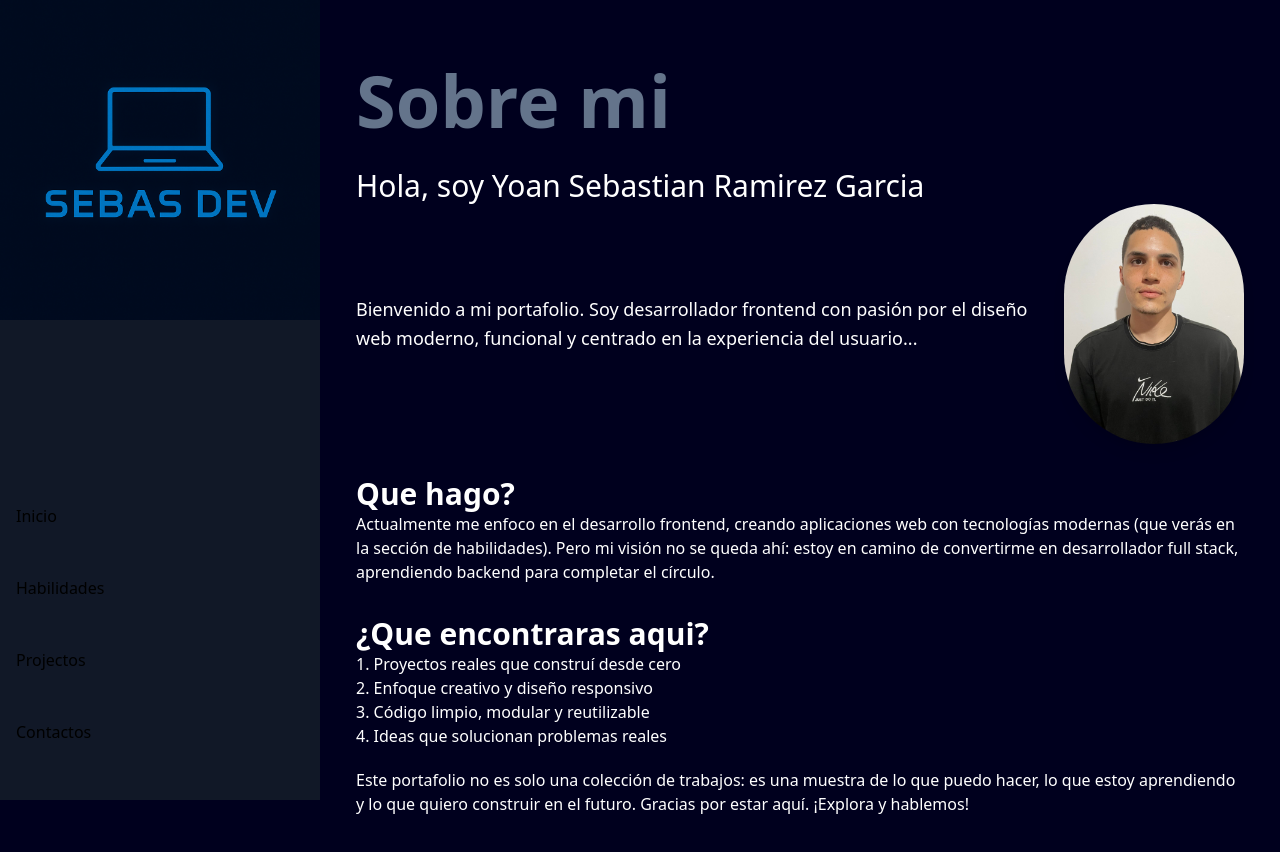
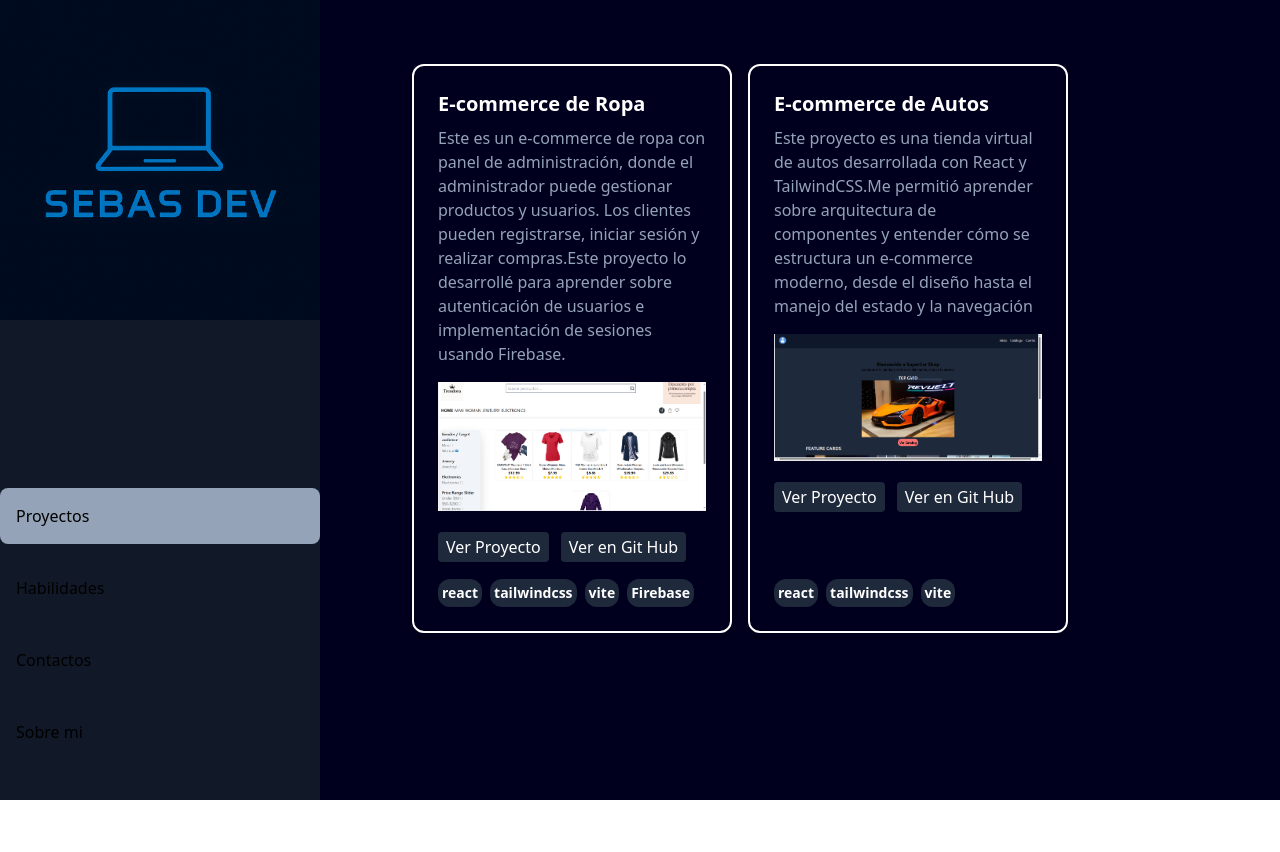
Before and after one commit to yoan2024/Portafolio, a React (Vite) app: page / in a window 1280 px wide. Shown: the top 852 px of the page. After the commit the page ends 800 px from the top, so only its background shows below. Built offline with nearby package versions, Linux system fonts and the light colour scheme.

Commit message:
mejorando el diseño del asidebar

```diff
--- a/src/App.jsx
+++ b/src/App.jsx
@@ -16,9 +16,9 @@ const App = () => {
         <div className="min-h-screen ml-0 sm:ml-36 md:ml-80 flex flex-col items-center w-full  py-16 px-4 ">
           <ShowNav />
           <Routes>
-            <Route path="/" element={<Home />} />
+            <Route path="/" element={<Projectos />} />
             <Route path="/habilidades" element={<Habilidades />} />
-            <Route path="/projectos" element={<Projectos />} />
+            <Route path="/sobre-mi" element={<Home />} />
             <Route path="/contacto" element={<Contacto />} />
           </Routes>
         </div>
--- a/src/components/Asidebar.tsx
+++ b/src/components/Asidebar.tsx
@@ -10,12 +10,16 @@ const Asidebar = () => {
     const url = location.pathname;
     function confiBg() {
       if (url === "/") {
+        setUseBg("/");
         console.log(url);
       } else if (url === "/habilidades") {
+        setUseBg("/habilidades");
         console.log(url);
-      } else if (url === "/projectos") {
+      } else if (url === "/sobre-mi") {
+        setUseBg("/sobre-mi");
         console.log(url);
-      } else if (url === "contactos") {
+      } else if (url === "/contacto") {
+        setUseBg("/contacto");
         console.log(url);
       }
     }
@@ -24,12 +28,12 @@ const Asidebar = () => {
   }, [location]);
 
   const handleRouter = (e) => {
-    if (e === "inicio") {
-      navigate("/");
+    if (e === "sobre-mi") {
+      navigate("/sobre-mi");
     } else if (e === "habilidades") {
       navigate("/habilidades");
-    } else if (e === "projectos") {
-      navigate("/projectos");
+    } else if (e === "proyectos") {
+      navigate("/");
     } else if (e === "contactos") {
       navigate("/contacto");
     }
@@ -42,28 +46,38 @@ const Asidebar = () => {
       </div>
       <div className="mb-10 flex flex-col gap-4">
         <div
-          className="p-4 hover:bg-slate-400 cursor-pointer rounded-lg transition-colors duration-500"
-          onClick={() => handleRouter("inicio")}
+          className={`p-4 hover:bg-slate-400 cursor-pointer rounded-lg transition-colors duration-500 ${
+            useBg === "/" ? "bg-slate-400" : ""
+          }`}
+          onClick={() => handleRouter("proyectos")}
         >
-          Inicio
+          Proyectos
         </div>
+
         <div
-          className="p-4 hover:bg-slate-400 cursor-pointer rounded-lg transition-colors duration-500"
+          className={`p-4 hover:bg-slate-400 cursor-pointer rounded-lg transition-colors duration-500 ${
+            useBg === "/habilidades" ? "bg-slate-400" : ""
+          }`}
           onClick={() => handleRouter("habilidades")}
         >
           Habilidades
         </div>
+
         <div
-          className="p-4 hover:bg-slate-400 cursor-pointer rounded-lg transition-colors duration-500"
-          onClick={() => handleRouter("projectos")}
-        >
-          Projectos
-        </div>
-        <div
-          className="p-4 hover:bg-slate-400 cursor-pointer rounded-lg transition-colors duration-500"
+          className={`p-4 hover:bg-slate-400 cursor-pointer rounded-lg transition-colors duration-500 ${
+            useBg === "/contacto" ? "bg-slate-400" : ""
+          }`}
           onClick={() => handleRouter("contactos")}
         >
           Contactos
+        </div>
+        <div
+          className={`p-4 hover:bg-slate-400 cursor-pointer rounded-lg transition-colors duration-500 ${
+            useBg === "/sobre-mi" ? "bg-slate-400" : ""
+          }`}
+          onClick={() => handleRouter("sobre-mi")}
+        >
+          Sobre mi
         </div>
       </div>
     </div>
```
